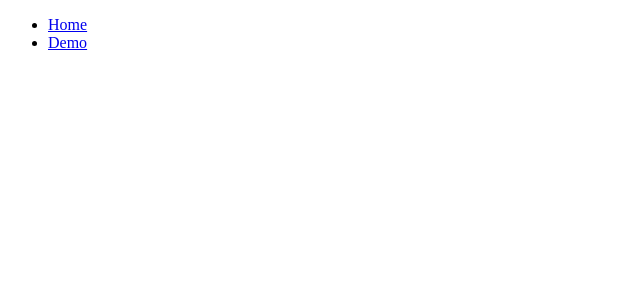
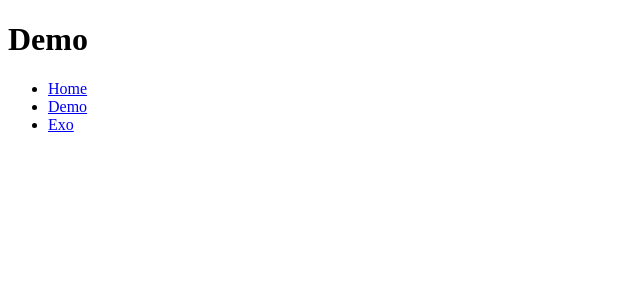
Before and after one commit to phil-bstorm/TF_202502_BootcampNET__Angular, an Angular app: page / in a window 1280 px wide. Shown: the top 300 px of the page, without its empty margins (0-640 px from the left). Built offline with nearby package versions, Linux system fonts and the light colour scheme.

Commit message:
[Add] Exo module + Shared avec Nav bar

```diff
--- a/src/app/app-routing.module.ts
+++ b/src/app/app-routing.module.ts
@@ -5,6 +5,10 @@ const routes: Routes = [
   {
     path: "demo",
     loadChildren: () => import('./demo/demo.module').then(m => m.DemoModule)
+  },
+  {
+    path: "exo",
+    loadChildren: () => import("./exo/exo.module").then(m => m.ExoModule)
   }
 ];
 
--- a/src/app/app.component.html
+++ b/src/app/app.component.html
@@ -1,8 +1,2 @@
-<nav>
-  <ul>
-    <li><a routerLink="/">Home</a></li>
-    <li><a routerLink="/demo">Demo</a></li>
-  </ul>
-</nav>
-
+<app-nav-bar></app-nav-bar>
 <router-outlet/>
--- a/src/app/app.module.ts
+++ b/src/app/app.module.ts
@@ -3,7 +3,7 @@ import { BrowserModule } from '@angular/platform-browser';
 
 import { AppRoutingModule } from './app-routing.module';
 import { AppComponent } from './app.component';
-import {DemoModule} from "./demo/demo.module";
+import {SharedModule} from './shared/shared.module';
 
 @NgModule({
   declarations: [
@@ -11,7 +11,8 @@ import {DemoModule} from "./demo/demo.module";
   ],
   imports: [
     BrowserModule,
-    AppRoutingModule
+    AppRoutingModule,
+    SharedModule
   ],
   providers: [],
   bootstrap: [AppComponent]
--- /dev/null
+++ b/src/app/exo/exo.component.html
@@ -0,0 +1 @@
+<p>exo works!</p>
--- /dev/null
+++ b/src/app/shared/components/nav-bar/nav-bar.component.html
@@ -0,0 +1,10 @@
+<header>
+  <h1>Demo</h1>
+</header>
+<nav>
+  <ul>
+    <li><a routerLink="/">Home</a></li>
+    <li><a routerLink="/demo">Demo</a></li>
+    <li><a routerLink="/exo">Exo</a></li>
+  </ul>
+</nav>
```
Also changed, not shown: src/app/exo/exo-routing.module.ts (added, +16 -0 lines), src/app/exo/exo.component.ts (added, +11 -0 lines), src/app/exo/exo.module.ts (added, +17 -0 lines), src/app/shared/components/nav-bar/nav-bar.component.ts (added, +11 -0 lines), src/app/shared/shared.module.ts (added, +20 -0 lines), src/app/exo/exo.component.scss (added), src/app/shared/components/nav-bar/nav-bar.component.scss (added).
